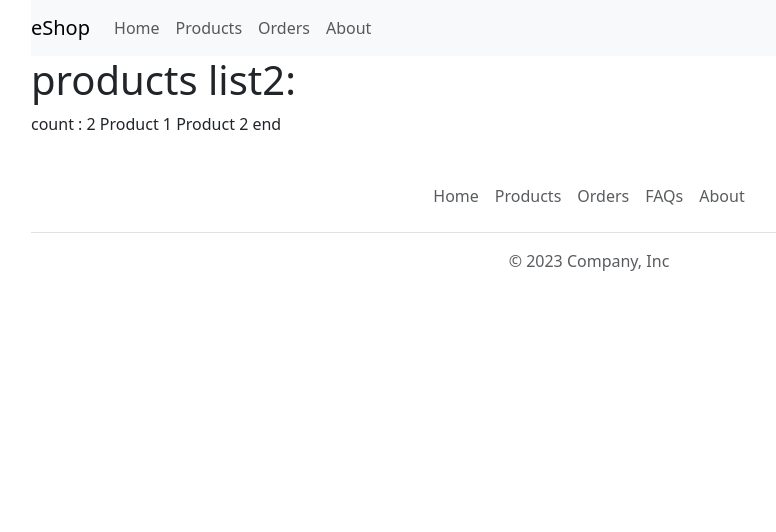
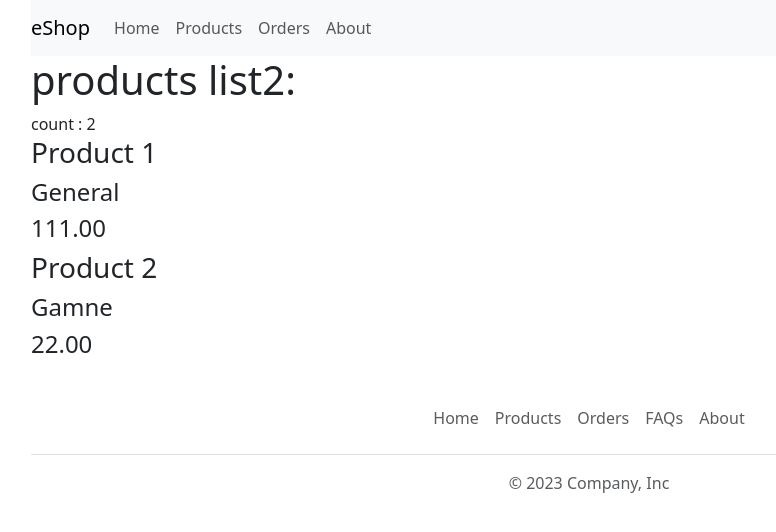
Before and after one commit to michal-panfil/Python-learning, a Django app: page /shop/products in a window 1280 px wide. Shown: the top 532 px of the page, without its empty margins (51-827 px from the left). Run offline with Django 4.2, Linux system fonts and the light colour scheme; data comes from the database, SQL or seed files in the repository; both versions use the stored data as it was after the commit.

Commit message:
add correct relation

```diff
--- a/eShopApp/orderApp/models.py
+++ b/eShopApp/orderApp/models.py
@@ -8,7 +8,7 @@ class Product(models.Model):
 
 
 class ProductDetails(models.Model):
-    product = models.ForeignKey(Product, on_delete=models.CASCADE)
+    product = models.OneToOneField(Product, on_delete=models.CASCADE, related_name='details')
     description = models.CharField(max_length=200, default="No description")
     price = models.DecimalField(max_digits=10, decimal_places=2, default=0.00)
     sku = models.CharField(max_length=200, default="000000")
--- a/eShopApp/orderApp/templates/pages/productsList.html
+++ b/eShopApp/orderApp/templates/pages/productsList.html
@@ -6,8 +6,15 @@
     <h1> products list2:</h1>
     count : {{products.count}}
     {% for product in products %}
-        {{product.name}}
+    <div class="col-md-6 col-lg-4 col-xl-3">
+        <div id="product-1" class="single-product">
+                <div class="part-2">
+                        <h3 class="product-title">{{product.name}}</h3>
+                        <h4 class="product-old-price">{{product.category}}</h4>
+                        <h4 class="product-old-price">{{product.details.price}}</h4>
+                </div>
+        </div>
+</div>
     {% endfor%}
 
-    end
 {% endblock page_content %}
--- a/eShopApp/orderApp/views.py
+++ b/eShopApp/orderApp/views.py
@@ -1,4 +1,5 @@
 from django.shortcuts import render
+from django.core.serializers import serialize
 
 from django.http import HttpResponse
 
@@ -9,7 +10,12 @@ def home(request):
 
 def products(request):
     products = Product.objects.all()
-    return render(request, "pages/productsList.html", {"products": products})
+
+
+    # Serializing the product object to JSON
+    product_json = serialize('json', products)
+
+    return render(request, "pages/productsList.html", {"products": products, "jsonprd": product_json})
 
 def orders(request):
     return render(request, "pages/orders.html", {})
```
Also changed, not shown: eShopApp/db.sqlite3, eShopApp/orderApp/migrations/0003_alter_productdetails_product.py (added).
